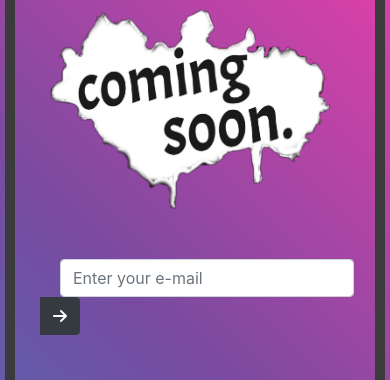
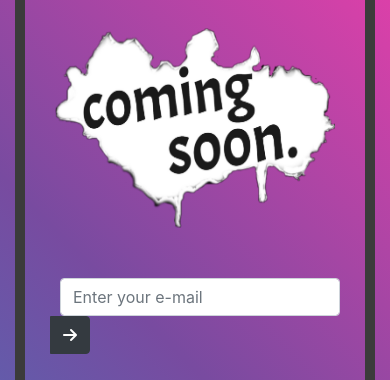
Before and after one commit to Fit-engineer20/coming-soon, a plain HTML site: page index.html in a window 390 px wide. Shown: the part 206-586 px from the top of the page. Drawn offline with nearby package versions, Linux system fonts and the light colour scheme.

Commit message:
some upgradation

```diff
--- a/styles.css
+++ b/styles.css
@@ -1,13 +1,18 @@
-/* body{
-  background-color: #85cfd7;
-} */
+body{
+  /* background-color: #FF3CAC;
+  background-image: linear-gradient(225deg, #FF3CAC 0%, #784BA0 50%, #2B86C5 100%); */
+  /* position:fixed;
+   top:0;
+   bottom:0;
+   left:0;
+   right:0; */
+}
 .container-fluid{
  /* background-color: #85cfd7; */
  background-color: #FF3CAC;
-background-image: linear-gradient(225deg, #FF3CAC 0%, #784BA0 50%, #2B86C5 100%);
- margin-top: 0;
- margin-bottom: 0;
- padding:5px;
+ background-image: linear-gradient(225deg, #FF3CAC 0%, #784BA0 50%, #2B86C5 100%);
+ padding-top: 4rem;
+ min-height:100vh;
 }
 .top-row{
   margin-top: 30px;
@@ -16,8 +21,8 @@ background-image: linear-gradient(225deg, #FF3CAC 0%, #784BA0 50%, #2B86C5 100%)
 }
 .box{
   /* background-color: #85cfd7; */
-  margin-top: 100px;
-  margin-bottom:100px;
+  /* margin-top: 100px; */
+  /* margin-bottom:100px; */
   border: 10px solid;
   border-radius: 7%;
   border-color: #3B3B3B;
@@ -116,7 +121,7 @@ input{
     height:200px;
   }
   input{
-    margin-left: 40px;
+    margin-left: 30px;
   }
   .input-btn{
     margin-left:0;
@@ -128,6 +133,9 @@ input{
   .fab{
     margin-top: 40px;
   }
+  .container-fluid{
+    padding-top:1.5rem;
+  }
 }
 @media (max-width:400px){
   .bottom-col{
@@ -137,8 +145,8 @@ input{
     width:280px;
     height:200px;
   }
-  input{
-    margin-left: 20px;
+input{
+    margin-left: 10px;
   }
   .input-btn{
     margin-left:0;
```
